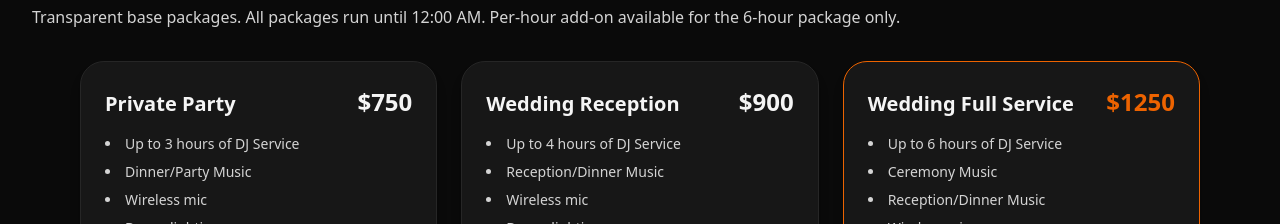
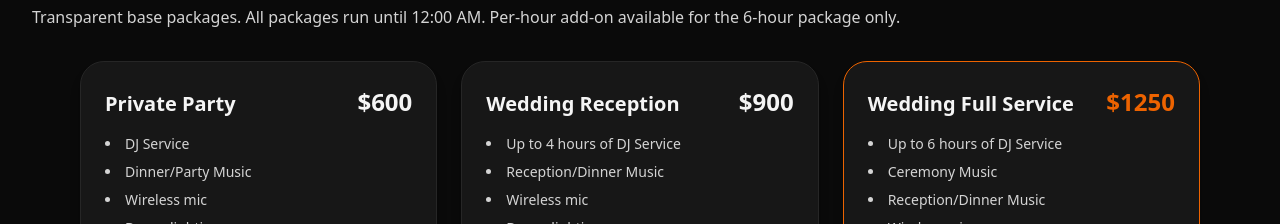
Before and after one commit to dexter806/tascosa.audio, a Next.js app: page / in a window 1280 px wide. Shown: the part 1360-1584 px from the top of the page. Built offline with nearby package versions, Linux system fonts and the light colour scheme.

Commit message:
Update index.js

```diff
--- a/pages/index.js
+++ b/pages/index.js
@@ -195,9 +195,9 @@ export default function Home() {
             {[
               {
                 tier: "Private Party",
-                price: "$750",
+                price: "$600",
                 features: [
-                  "Up to 3 hours of DJ Service",
+                  "DJ Service",
                   "Dinner/Party Music",
                   "Wireless mic",
                   "Dance lighting"
```
